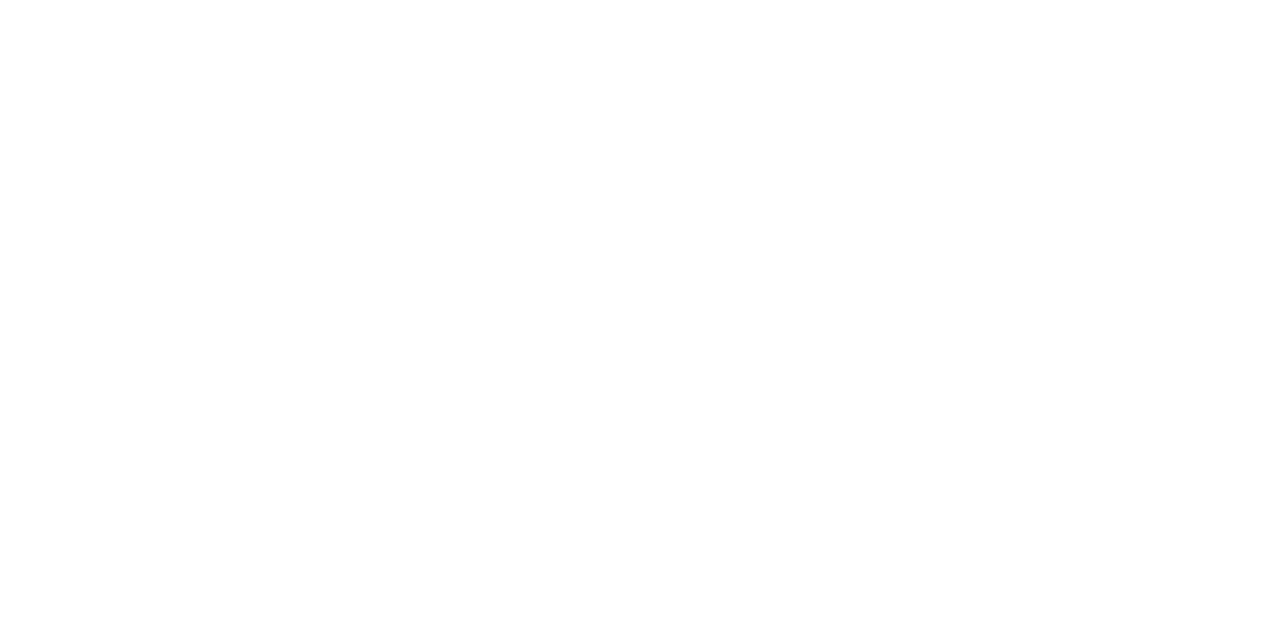
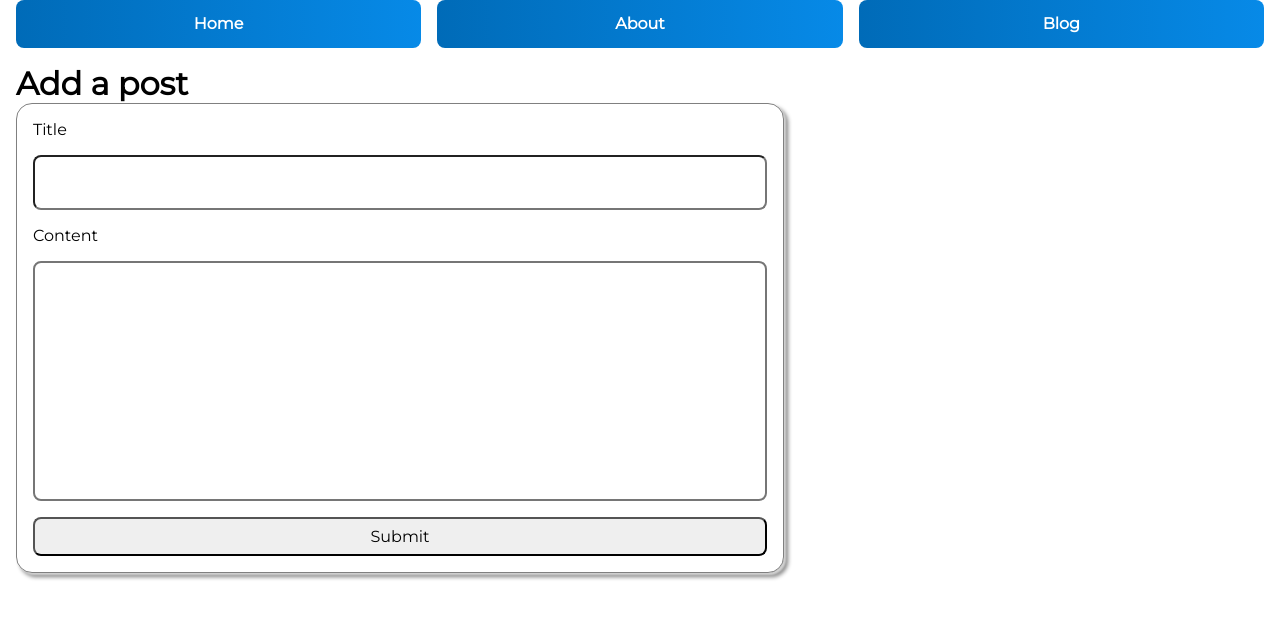
Before and after one commit to ncastle/personal-blog, a SvelteKit app: page /blog/add in a window 1280 px wide. Before the commit this address had no page. Shown: the top 618 px of the page. Built offline with nearby package versions, Linux system fonts and the light colour scheme.

Commit message:
clean up project, create page for add post functionality

```diff
--- a/src/routes/blog/+page.svelte
+++ b/src/routes/blog/+page.svelte
@@ -1 +1,25 @@
-<h1>Blogggg</h1>
+<script>
+	/** @type {import('./$types').PageData} */
+	export let data;
+</script>
+
+<h1>All Blog Posts</h1>
+
+<ul id="posts">
+	{#each data.posts as post}
+		<li><h2>{post.title}</h2></li>
+	{/each}
+</ul>
+
+<a href="blog/add">Add Post</a>
+
+<style>
+	h1 {
+		margin-bottom: 1rem;
+	}
+
+	#posts {
+		list-style-type: none;
+		margin-left: 1rem;
+	}
+</style>
--- a/src/routes/blog/[slug]/+page.js
+++ /dev/null
@@ -1,14 +0,0 @@
-import { error } from '@sveltejs/kit';
-
-/** @type {import('./$types').PageLoad} */
-export function load({ params }) {
-	if (params.slug === 'hello-world') {
-		console.log({ params });
-		return {
-			title: 'Hello world!',
-			content: 'Welcome to our blog. Lorem ipsum dolor sit amet...'
-		};
-	}
-
-	throw error(404, 'Not found');
-}
--- a/src/routes/blog/[slug]/+page.svelte
+++ /dev/null
@@ -1,7 +0,0 @@
-<script>
-  /** @type {import('./$types').PageData} */
-  export let data;
-</script>
-
-<h1>{data.title}</h1>
-<div>{@html data.content}</div>
--- /dev/null
+++ b/src/routes/blog/add/+page.server.js
@@ -0,0 +1,17 @@
+/** @type {import('./$types').Actions} */
+export const actions = {
+	default: async (event) => {
+		console.log({ event });
+		const body = await event.request.formData();
+
+		// log all fields
+		console.log('body:', [...body]);
+
+		return {
+			// get a specific field's value
+			title: body.get('title') ?? '',
+			content: body.get('content') ?? '',
+			success: true
+		};
+	}
+};
--- /dev/null
+++ b/src/routes/blog/add/+page.svelte
@@ -0,0 +1,59 @@
+<script>
+	/** @type {import('./$types').ActionData} */
+	export let form;
+</script>
+
+<h1>Add a post</h1>
+
+<form method="POST">
+	<label for="title">Title</label>
+	<input class="input" type="text" name="title" id="title" />
+
+	<label for="content">Content</label>
+	<textarea class="input" name="content" id="content" />
+
+	<button class="input">Submit</button>
+</form>
+
+{#if form?.success}
+	<!-- this message is ephemeral; it exists because the page was rendered in
+       response to a form submission. it will vanish if the user reloads -->
+	<p>Successfully submitted form data</p>
+	<p>Title: {form.title}</p>
+	<p>Content: {form.content}</p>
+{/if}
+
+<style>
+	form {
+		width: 60vw;
+		border: 1px solid grey;
+		border-radius: 1rem;
+		box-shadow: 2px 2px 2px lightgrey, 4px 4px 4px grey;
+		display: flex;
+		flex-direction: column;
+		gap: 1rem;
+		padding: 1rem;
+	}
+
+	form > * {
+		font-size: 1rem;
+	}
+
+	textarea {
+		resize: none;
+		height: 30vh;
+		padding: 1rem;
+		border-radius: 0.5rem;
+		border-width: 2px;
+	}
+
+	input {
+		padding: 1rem;
+		border-radius: 0.5rem;
+	}
+
+	button {
+		padding: 0.5rem;
+		border-radius: 0.5rem;
+	}
+</style>
```
Also changed, not shown: src/routes/blog/+page.ts (added, +21 -0 lines).
